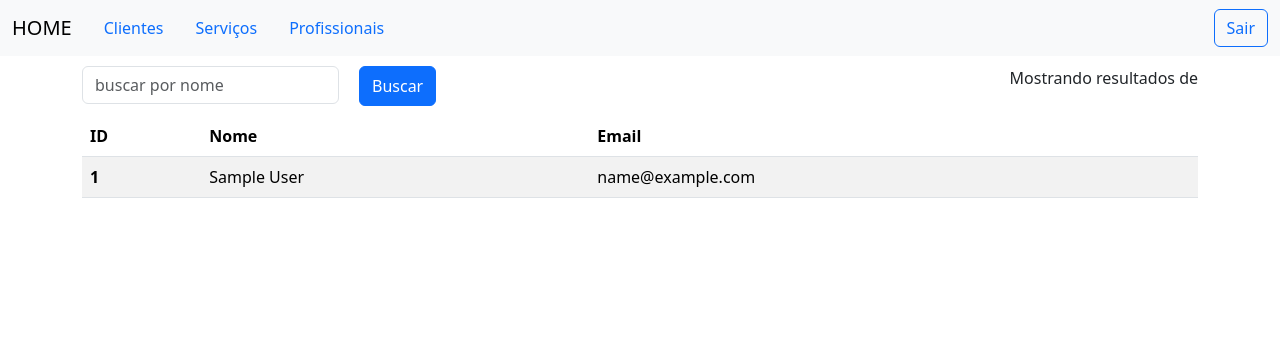
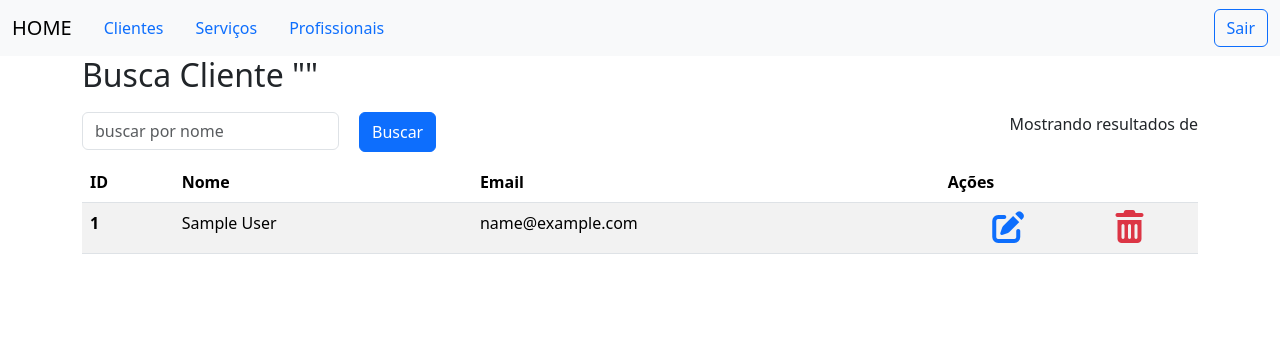
Before and after one commit to alantnk/m2a-app, a Django app: page /record/customers/search/ in a window 1280 px wide. Shown: the top 356 px of the page. Run offline with Django 5.2, Linux system fonts and the light colour scheme; tables that the repository leaves empty hold one stand-in row (values such as "Sample post"); parts of the project's set-up code (start-up, migrations or seed data) failed here and were passed over; some libraries are stand-ins or nearby versions.

Commit message:
feat(record): update customer

```diff
--- a/record/forms.py
+++ b/record/forms.py
@@ -4,9 +4,11 @@ from .models import Customer, Service, Professional
 
 class CustomerForm(forms.Form):
     name = forms.CharField(
+        label="Nome",
         max_length=100,
         widget=forms.TextInput(attrs={"placeholder": "Nome do Cliente"}),
     )
     email = forms.EmailField(
+        label="Email",
         widget=forms.EmailInput(attrs={"placeholder": "Email do Cliente"}),
     )
--- a/record/urls.py
+++ b/record/urls.py
@@ -8,11 +8,6 @@ customer_urls = [
         "customers/",
         views.index_customer_view,
         name="index_customer",
-    ),
-    path(
-        "customers/<int:pk>/",
-        views.detail_customer_view,
-        name="detail_customer",
     ),
     path(
         "customers/new/",
--- a/record/views/customer_views.py
+++ b/record/views/customer_views.py
@@ -1,9 +1,13 @@
-from django.shortcuts import render
+from django.shortcuts import redirect, render
+from django.urls import reverse
 from django.views.decorators.http import require_http_methods
 from django.core.paginator import Paginator
 from django.http import HttpResponse
 from django.contrib.auth.decorators import login_required
 from record.models import Customer
+from record.forms import CustomerForm
+from django.shortcuts import get_object_or_404
+from django.contrib.messages import success, error
 
 
 @login_required
@@ -11,7 +15,7 @@ from record.models import Customer
 def index_customer_view(request):
     ordering = request.GET.get("ordering", "name")
     customers = Customer.objects.all().order_by(ordering)
-    paginator = Paginator(customers, 4)
+    paginator = Paginator(customers, 10)
     page_number = request.GET.get("page")
     page_obj = paginator.get_page(page_number)
     return render(
@@ -25,18 +29,41 @@ def index_customer_view(request):
 
 
 @login_required
-def detail_customer_view(request, pk):
-    return HttpResponse(f"Details of customer {pk}")
-
-
-@login_required
 def create_customer_view(request):
     return HttpResponse("Create a new customer")
 
 
 @login_required
 def update_customer_view(request, pk):
-    return HttpResponse(f"Update customer {pk}")
+    customer = get_object_or_404(Customer, pk=pk)
+    if request.method == "POST":
+        form = CustomerForm(request.POST)
+        if form.is_valid():
+            customer.name = form.cleaned_data["name"]
+            customer.email = form.cleaned_data["email"]
+            customer.save()
+            success(request, "Cliente atualizado com sucesso!")
+            return redirect(reverse("record:index_customer"))
+        else:
+            error(
+                request,
+                "Ocorreu um erro ao atualizar o cliente. Por favor, verifique os dados.",  # noqa: E501
+            )
+    else:
+        form = CustomerForm(
+            initial={
+                "name": customer.name,
+                "email": customer.email,
+            }
+        )
+    return render(
+        request,
+        "record/customer/update.html",
+        {
+            "form": form,
+            "customer": customer,
+        },
+    )
 
 
 @login_required
--- a/static/css/base.css
+++ b/static/css/base.css
@@ -30,3 +30,15 @@ body {
     gap: 20px;
     margin: 10px 0;
 }
+
+.fa-pen-to-square {
+    color: #0d6efd;
+}
+
+.fa-trash-can {
+    color: #dc3545;
+}
+
+.fa-solid {
+    font-size: xx-large;
+}
--- a/templates/record/customer/index.html
+++ b/templates/record/customer/index.html
@@ -2,12 +2,13 @@
 {% block title %}Lista Clientes{% endblock title %}
 
 {% block content %}
+<h2>Lista Clientes</h2>
+{% url 'record:search_customer' as search_url %}
 
-{% url 'record:search_customer' as search_url %}
 <div class="d-flex justify-content-between">
     {% include "shared/search-form.html" with action=search_url %}
     {% include "shared/ordering-buttons.html" %}
 </div>
-{% include "shared/table.html" with object_list=page_obj.object_list %}
+{% include "shared/table.html" with object_list=page_obj.object_list edit_url="record:update_customer" %}
 {% include "shared/pagination.html" %}
 {% endblock content %}
--- a/templates/record/customer/search.html
+++ b/templates/record/customer/search.html
@@ -2,12 +2,13 @@
 {% block title %}Clientes - Resuldados para "{{ search_query }}"{% endblock title %}
 
 {% block content %}
+<h2>Busca Cliente "{{ search_query }}"</h2>
 {% url 'record:search_customer' as search_url %}
 <div class="d-flex justify-content-between align-items-center">
     {% include "shared/search-form.html" with action=search_url %}
     <p>Mostrando resultados de <strong>{{ search_query }}</strong></p>
 </div>
-{% include "shared/table.html" with object_list=page_obj.object_list %}
+{% include "shared/table.html" with object_list=page_obj.object_list edit_url="record:update_customer" %}
 {% include "shared/pagination.html" %}
 
 {% endblock content %}
--- a/templates/shared/_base.html
+++ b/templates/shared/_base.html
@@ -16,6 +16,7 @@
         href="{% static 'images/favicon.png' %}"
     />
     <link rel="stylesheet" href="{% static 'css/base.css' %}" />
+    <link rel="stylesheet" href="https://cdnjs.cloudflare.com/ajax/libs/font-awesome/7.0.0/css/all.min.css" integrity="sha512-DxV+EoADOkOygM4IR9yXP8Sb2qwgidEmeqAEmDKIOfPRQZOWbXCzLC6vjbZyy0vPisbH2SyW27+ddLVCN+OMzQ==" crossorigin="anonymous" referrerpolicy="no-referrer" />
     </head>
 
     <body>
--- a/templates/shared/table.html
+++ b/templates/shared/table.html
@@ -4,14 +4,26 @@
         <th scope="col">ID</th>
         <th scope="col">Nome</th>
         <th scope="col">Email</th>
+        <th scope="col">Ações</th>
     </tr>
     </thead>
     <tbody>
     {% for object in object_list %}
     <tr>
         <th scope="row">{{ object.id }}</th>
-        <td>{{ object.name }}</td>
+        <td>
+                {{ object.name }}
+
+        </td>
         <td>{{ object.email }}</td>
+        <td>
+            <div class="d-flex justify-content-around">
+                <a href="{% url edit_url object.id %}">
+                    <i class="fa-solid fa-pen-to-square"></i>
+                </a>
+                <i class="fa-solid fa-trash-can"></i>
+            </div>
+        </td>
     </tr>
     {% empty %}
     <tr>
--- a/templates/system/login.html
+++ b/templates/system/login.html
@@ -22,7 +22,7 @@
 
     <div class="login-form">
         <h2>Iniciar sessão</h2>
-        <form method="post">
+        <form method="post" novalidate>
         {% csrf_token %}
         {% bootstrap_form form %}
         {% buttons %}
```
Also changed, not shown: templates/record/customer/update.html (added, +20 -0 lines). Lines whose indentation alone changed are shown as unchanged.
